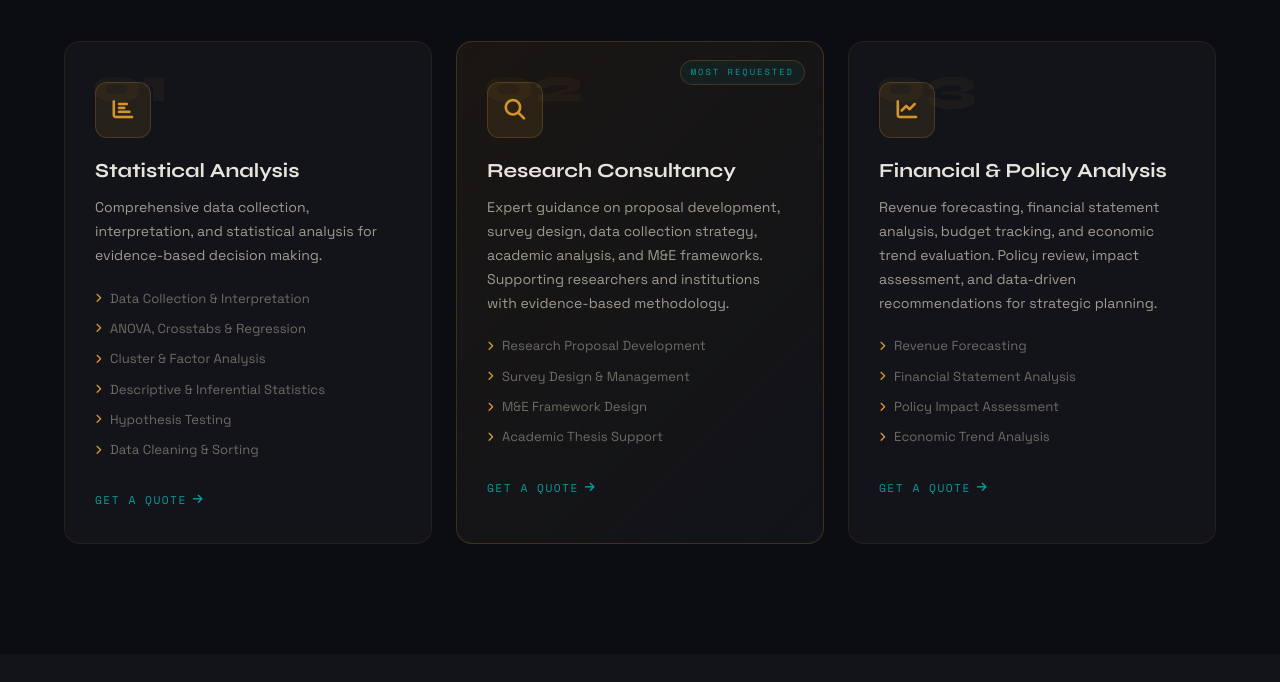
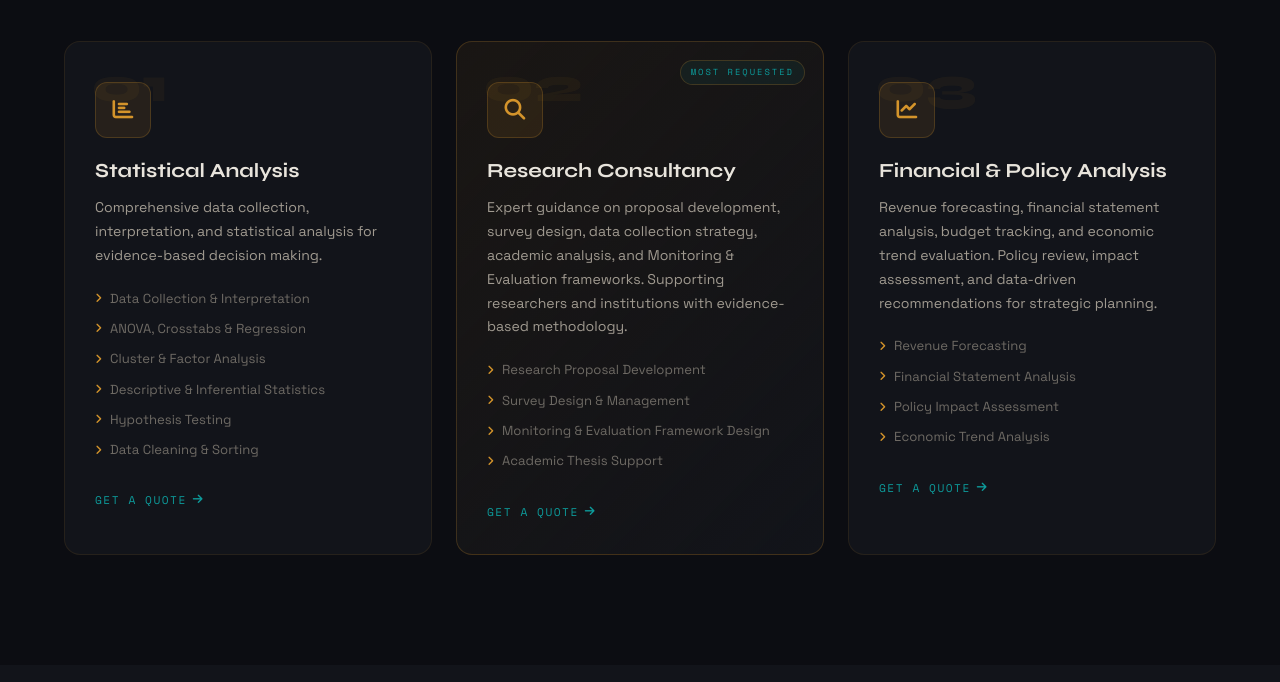
Before and after one commit to kevwasonga/roo, a Flask app: page / in a window 1280 px wide. Shown: the part 2280-2962 px from the top of the page. Run offline with Flask 3, Linux system fonts and the light colour scheme.

Commit message:
Use & in Monitoring & Evaluation

```diff
--- a/files/templates/base.html
+++ b/files/templates/base.html
@@ -156,7 +156,7 @@
             <li><a href="#services">Research Consultancy</a></li>
             <li><a href="#services">Financial Analysis</a></li>
             <li><a href="#services">Survey Analysis</a></li>
-            <li><a href="#services">M&amp;E Support</a></li>
+            <li><a href="#services">Monitoring &amp; Evaluation Support</a></li>
           </ul>
         </div>
 
--- a/files/templates/index.html
+++ b/files/templates/index.html
@@ -296,11 +296,11 @@
           <div class="svc-icon"><i class="fas fa-search"></i></div>
         </div>
         <h3>Research Consultancy</h3>
-        <p>Expert guidance on proposal development, survey design, data collection strategy, academic analysis, and M&amp;E frameworks. Supporting researchers and institutions with evidence-based methodology.</p>
+        <p>Expert guidance on proposal development, survey design, data collection strategy, academic analysis, and Monitoring &amp; Evaluation frameworks. Supporting researchers and institutions with evidence-based methodology.</p>
         <ul class="svc-list">
           <li><i class="fas fa-angle-right"></i> Research Proposal Development</li>
           <li><i class="fas fa-angle-right"></i> Survey Design &amp; Management</li>
-          <li><i class="fas fa-angle-right"></i> M&amp;E Framework Design</li>
+          <li><i class="fas fa-angle-right"></i> Monitoring &amp; Evaluation Framework Design</li>
           <li><i class="fas fa-angle-right"></i> Academic Thesis Support</li>
         </ul>
         <div class="svc-cta"><a href="#contact">Get a Quote <i class="fas fa-arrow-right"></i></a></div>
@@ -532,7 +532,7 @@
           <div class="exp-skill"><span>Logistic Regression</span><div class="skill-bar"><div class="skill-fill alt" style="--w:92%"></div></div></div>
           <div class="exp-skill"><span>Exploratory Analysis</span><div class="skill-bar"><div class="skill-fill alt" style="--w:95%"></div></div></div>
           <div class="exp-skill"><span>Policy Evaluation</span><div class="skill-bar"><div class="skill-fill alt" style="--w:85%"></div></div></div>
-          <div class="exp-skill"><span>M&amp;E Frameworks</span><div class="skill-bar"><div class="skill-fill alt" style="--w:88%"></div></div></div>
+          <div class="exp-skill"><span>Monitoring &amp; Evaluation Frameworks</span><div class="skill-bar"><div class="skill-fill alt" style="--w:88%"></div></div></div>
         </div>
       </div>
     </div>
@@ -647,7 +647,7 @@
                 <option value="research-consultancy">Research Consultancy</option>
                 <option value="financial-analysis">Financial Analysis</option>
                 <option value="survey-analysis">Survey Analysis</option>
-                <option value="me-support">M&amp;E Support</option>
+                <option value="me-support">Monitoring &amp; Evaluation Support</option>
                 <option value="other">Other / Not Sure</option>
               </select>
             </div>
```
